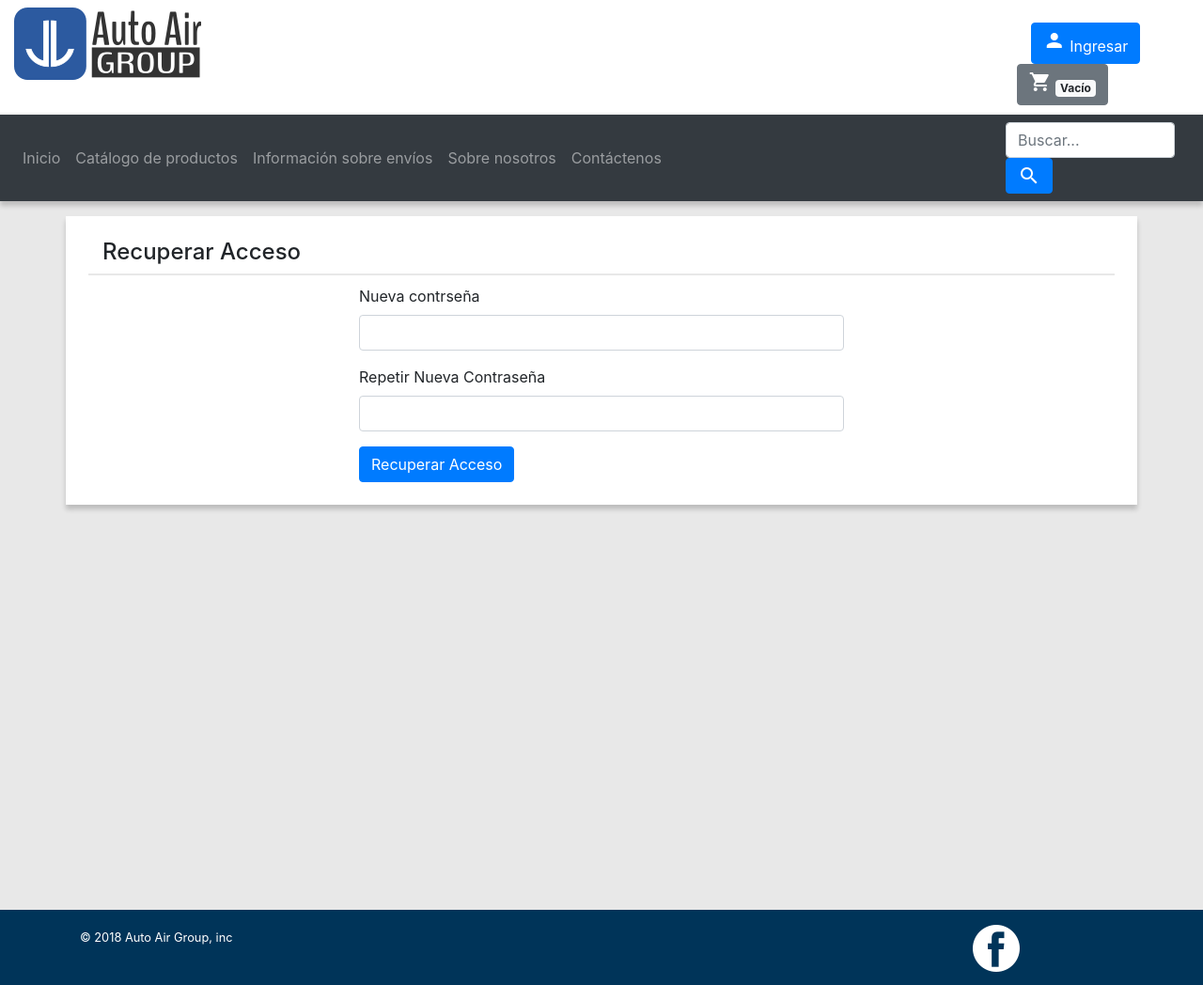
After one commit to SirSource/AutoAirGroup, a Flask app: page /user/reset/password in a window 1280 px wide. The commit adds this page. Shown: the whole page at 94% size. Run offline with Flask 2, Linux system fonts and the light colour scheme; some libraries are stand-ins or nearby versions.

Commit message:
Adjustments to views

```diff
--- a/main.py
+++ b/main.py
@@ -24,7 +24,15 @@ def home():
 def catalog():
     products = p().getAllProducts()
     if request.method == 'POST':
+        if request.form['_method'] == 'genericsearch':
+            products = p().genericProductSearch(request.form['query'])
+            if len(products) == 0:
+                products = 'no_products'
+            return render_template('catalog.html', products=products)
         products = p().searchProductsByCar(request.form)
+        if products == None:
+            products = 'no_products'
+            return render_template('catalog.html', products=products)
         if len(products[1]) == 0:
             products = 'no_products'
             return render_template('catalog.html', products=products)
@@ -37,7 +45,10 @@ def catalog():
 def product(pid):
     operation = p().getProductByID(pid)
     result = operation[0]
-    value = operation[1][0]
+    try:
+        value = operation[1][0]
+    except:
+        return redirect(url_for('catalog'))
     message = operation[2]
     return render_template('product.html', product=value)
 
@@ -45,6 +56,7 @@ def product(pid):
 @app.route('/about')
 def about():
     return render_template('about.html')
+
 
 @app.route('/contact')
 def contact():
@@ -121,10 +133,15 @@ def userEdit(email):
     return render_template('userProfileEdit.html', user=user, message=message)
 
 
-@app.route("/logout")
+@app.route('/logout')
 def logout():
     session.pop('email', None)
     return redirect(url_for('home'))
+
+
+@app.route('/user/reset/password')
+def resetUser():
+    return render_template('userResetPass.html')
 
 
 @app.route('/cart')
@@ -185,11 +202,6 @@ def processOrder():
     print(order)
     session.pop('cart', None)
     return redirect('/')
-
-
-@app.route('/users')
-def getAllUsers():
-    return u().getAllUsers()
 
 
 # ---ADMIN PAGES---#
--- a/templates/layout.html
+++ b/templates/layout.html
@@ -97,7 +97,7 @@
     </div>
     <!--Navigation bar-->
     <div class="row aag-bg-dark aag-shadow">
-        <nav class="col-md navbar navbar-expand-md navbar-dark bg-dark">
+        <nav class="col navbar navbar-expand-md navbar-dark bg-dark">
             <!--Hmaburger Menu Button-->
             <button class="navbar-toggler" type="button" data-toggle="collapse" data-target="#navbarNavDropdown"
                     aria-controls="navbarNavDropdown"
@@ -120,7 +120,7 @@
                         <a class="nav-link" href="{{ url_for('about') }}">Sobre nosotros</a>
                     </li>
                     <li class="nav-item">
-                        <a class="nav-link" href="#">Contáctenos</a>
+                        <a class="nav-link" href="{{ url_for('contact') }}">Contáctenos</a>
                     </li>
                     {% if session['email'] %}
                         <li>
@@ -130,9 +130,12 @@
                 </ul>
             </div>
             <!--Search Box Input Group-->
-            <div class="input-group col-md-3 w-75 mx-auto">
-                <input type="text" class="form-control" placeholder="Buscar...">
-                <span class="input-group-btn"><button class="btn btn-primary" type="button">Buscar</button></span>
+            <div class="input-group col-md-2 mx-auto justify-content-center">
+                <form class="form-inline text-center" action="{{ url_for('catalog') }}" method="POST">
+                    <input type="text" style="width: 180px" name="query" class="form-control" placeholder="Buscar...">
+                    <input type="hidden" name="_method" value="genericsearch">
+                    <button class="btn btn-primary material-icons" type="submit">search</button>
+                </form>
             </div>
         </nav>
     </div>
@@ -145,29 +148,16 @@
 <div class="container-fluid mt-5 aag-footer aag-bg-blue3 aag-white-text" id="footer">
     <div class="container">
         <div class="row pt-3">
-            {#            <div class="col-md">#}
-            {#                <h5>Enlaces Importantes</h5>#}
-            {#                <ul>#}
-            {#                    <li>Enlace 1</li>#}
-            {#                    <li>Enlace 2</li>#}
-            {#                    <li>Enlace 3</li>#}
-            {#                </ul>#}
-            {#            </div>#}
             <div class="col-md">
-                {#                <h5>Redes Sociales</h5>#}
-                {#                <ul>#}
-                {#                    <li>Facebook</li>#}
-                {#                    <li>Twitter</li>#}
-                {#                </ul>#}
+                <small>© 2018 Auto Air Group, inc</small>
+            </div>
+            <div class="col-md-2 float-right">
                 <a href="https://www.facebook.com/LAP-LAE-Auto-Air-Group-270403163033552/" target="_blank"><img
                         width="50px" src="{{ url_for('static', filename='img/fb_logo.png') }}"></a>
             </div>
-            <div class="col-md-2 float-right">
-                <small>© 2018 Auto Air Group, inc</small>
-            </div>
+
         </div>
     </div>
 </div>
 </body>
-
 </html>
--- /dev/null
+++ b/templates/userResetPass.html
@@ -0,0 +1,51 @@
+{% extends "layout.html" %}
+{% block title %}Recuperar Acceso{% endblock %}
+{% block main %}
+    <!--User Session Box Box-->
+    <div class="row mt-3 bg-white p-4 aag-shadow">
+        <div class="col-lg-12 aag-border-bottom">
+            <h4>Recuperar Acceso</h4>
+        </div>
+        <div class="col-lg-6 mx-auto">
+{#            {% if message == 'user_exists' %}#}
+            {#                <div class="alert alert-danger" role="alert">#}
+            {#                    <strong>Error:</strong> Ya existe un usuario con el email que utilizó.#}
+            {#                </div>#}
+            {#            {% elif message == 'invalid_email' %}#}
+            {#                <div class="alert alert-danger" role="alert">#}
+            {#                    <strong>Error:</strong> Se utilizaron incorrectos o hay algún campo vacío.#}
+            {#                </div>#}
+            {#            {% elif message == 'login_fail' %}#}
+            {#                <div class="alert alert-danger" role="alert">#}
+            {#                    <strong>Error:</strong> El email o la constraseña no son validos.#}
+            {#                </div>#}
+            {#            {% elif message == 'invalid_password' %}#}
+            {#                <div class="alert alert-danger" role="alert">#}
+            {#                    <strong>Error:</strong> La contraseña que utilizó no cumple con lo siguiente:#}
+            {#                    <ul>#}
+            {#                        <li>Mínimo de 8 caracteres y máximo de 15.</li>#}
+            {#                        <li>Al menos una letra mayúscula.</li>#}
+            {#                        <li>Al menos una letra minúscula.</li>#}
+            {#                        <li>Uno de estos caracteres especiales: @, #, $, %, *, ?, !</li>#}
+            {#                    </ul>#}
+            {#                </div>#}
+            {#            {% endif %}#}
+            <form action="{{ url_for('accounts') }}" method="POST">
+                <div class="form-group">
+                    <label for="email">Nueva contrseña</label>
+                    <input type="password" class="form-control" name="newPass" id="newPass"
+                           oninvalid="this.setCustomValidity('Entre una nueva contraseña.')"
+                           oninput="setCustomValidity('')" required>
+                </div>
+                <div class="form-group">
+                    <label for="password">Repetir Nueva Contraseña</label>
+                    <input type="password" class="form-control" name="newPassRepeat" id="password"
+                           oninvalid="this.setCustomValidity('Vuelva a entrar su nueva contraseña.')" oninput="setCustomValidity('')"
+                           required>
+                </div>
+                <input type="hidden" name="_method" value="LOG_IN">
+                <button class="btn btn-primary">Recuperar Acceso</button>
+            </form>
+        </div>
+    </div>
+{% endblock %}
```
Also changed, not shown: dao/passReset.py (added, +21 -0 lines), handler/passReset.py (added, +26 -0 lines), handler/users.py (+8 -0 lines), templates/catalog.html (+1 -9 lines), testing/forms.py (+7 -2 lines).
